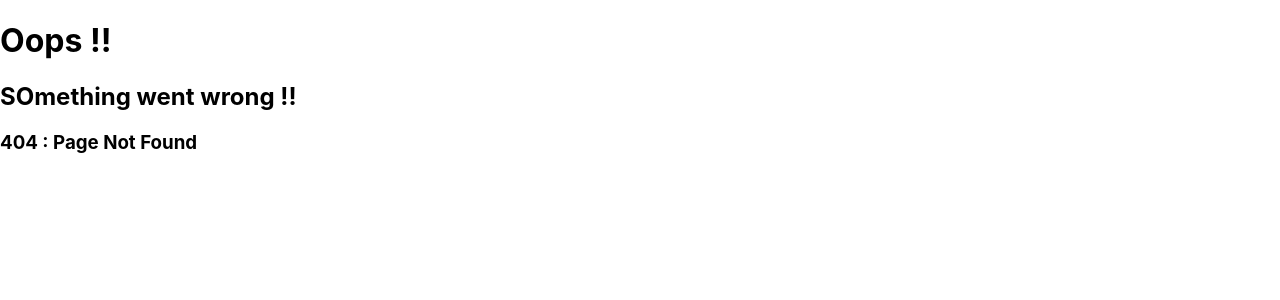
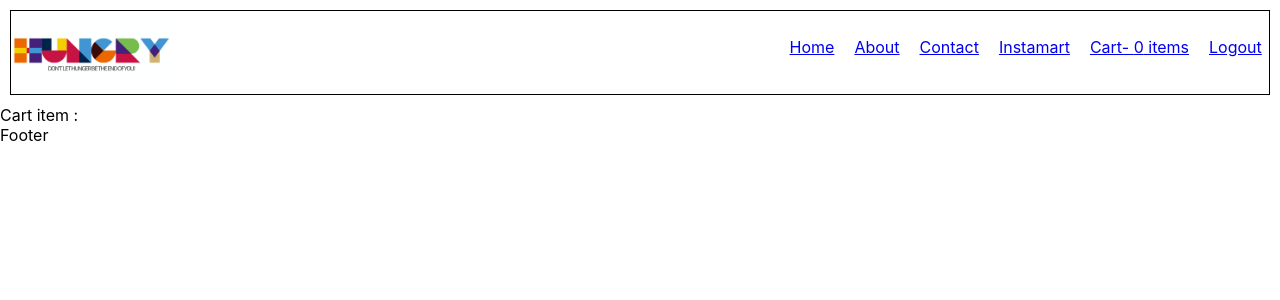
Before and after one commit to nitesh-1810/hungry, a React (Create React App) app: page /cart in a window 1280 px wide. Before the commit this address had no page. Shown: the top 300 px of the page. Built offline with nearby package versions, Linux system fonts and the light colour scheme; the HTML template or start-up script is replaced by a standard one.

Commit message:
Added cart page & use Redux toolkit for adding items in cart.

```diff
--- a/package.json
+++ b/package.json
@@ -3,11 +3,13 @@
   "version": "0.1.0",
   "private": true,
   "dependencies": {
+    "@reduxjs/toolkit": "^1.9.5",
     "@testing-library/jest-dom": "^5.17.0",
     "@testing-library/react": "^13.4.0",
     "@testing-library/user-event": "^13.5.0",
     "react": "^18.2.0",
     "react-dom": "^18.2.0",
+    "react-redux": "^8.1.2",
     "react-router-dom": "^6.15.0",
     "react-scripts": "5.0.1",
     "web-vitals": "^2.1.4"
--- a/src/App.js
+++ b/src/App.js
@@ -9,6 +9,9 @@ import RestaurantMenu from "./components/RestaurantMenu";
 import Authentication from "./components/Authentication";
 import { lazy, Suspense } from "react";
 import Shimmer from "./components/Shimmer";
+import { Provider } from "react-redux";
+import store from "./utils/store";
+import Cart from "./components/Cart";
 
 const Instamart = lazy(() => import("./components/Instamart")); // Do not keep it inside component. Always keep on top where we import all components
 console.log("What", Instamart);
@@ -55,15 +58,23 @@ const appRouter = createBrowserRouter([
         path: "/authentication",
         element: <Authentication />,
       },
+      {
+        path: "/cart",
+        element: <Cart />,
+      },
     ],
   },
 ]);
 
 function App() {
   return (
-    <div className="app">
-      <RouterProvider router={appRouter} />
-    </div>
+    // Provide my store to app
+    // store is need to be connect to our application. Because they are different from each other. We have to tell our application that this is our Redux store. So we need a provider to provide store to our application.
+    <Provider store={store}>
+      <div className="app">
+        <RouterProvider router={appRouter} />
+      </div>
+    </Provider>
   );
 }
 
--- /dev/null
+++ b/src/components/Cart.js
@@ -0,0 +1,9 @@
+import React from "react";
+import { useSelector } from "react-redux";
+
+const Cart = () => {
+  const cartItem = useSelector((store) => store.cart.items);
+  return <div>Cart item : {cartItem[1]?.card?.info?.name}</div>;
+};
+
+export default Cart;
--- a/src/components/Navbar.js
+++ b/src/components/Navbar.js
@@ -1,4 +1,5 @@
 import React, { useState } from "react";
+import { useSelector } from "react-redux";
 import { Link } from "react-router-dom";
 
 const Navbar = () => {
@@ -6,6 +7,10 @@ const Navbar = () => {
 
   const toggleButton = () => setLoginToggle(!loginToggle);
 
+  //useSelector is bridge b/w redux store and component
+  // Using useSelector we subscribe the store
+  const cartItems = useSelector((store) => store.cart.items);
+  console.log("navbar", cartItems);
   return (
     <>
       <div className="nav-item">
@@ -22,7 +27,9 @@ const Navbar = () => {
           <li>
             <Link to="/instamart">Instamart</Link>
           </li>
-          <li>Cart</li>
+          <li>
+            <Link to="/cart">Cart- {cartItems.length} items</Link>
+          </li>
           <li className="Loginbutton" onClick={toggleButton}>
             <Link to="/authentication">{loginToggle ? "Login" : "Logout"}</Link>
           </li>
--- a/src/components/RestaurantMenu.js
+++ b/src/components/RestaurantMenu.js
@@ -1,6 +1,8 @@
 import React, { useEffect, useState } from "react";
 import { useParams } from "react-router-dom";
 import { IMG_CDN_URL } from "../config";
+import { addItem } from "../utils/cartSlice";
+import { useDispatch } from "react-redux";
 
 const RestaurantMenu = () => {
   // Here we read a dynamic URL params
@@ -42,6 +44,12 @@ const RestaurantMenu = () => {
     []
   );
 
+  const dispatch = useDispatch();
+
+  const addFoodItem = (item) => {
+    dispatch(addItem(item)); // dispatch an action which is addItem -> addItem('item/Banana example' as argument of action.payload parameter in cartSlice -> reducers -> addItem function (state, action.payload'item/Banana')).
+  };
+
   return (
     <div className="restaurantMenu">
       <div>
@@ -51,18 +59,21 @@ const RestaurantMenu = () => {
         </h1>
         {restaurantInfo !== "" && (
           <img
+            style={{ width: 200, height: 200 }}
             src={IMG_CDN_URL + restaurantInfo?.cloudinaryImageId}
             alt="restaurantImg"
           />
         )}
         <h1>{restaurantInfo.name}</h1>
         <h2>{restaurantInfo.city}</h2>
-        <h3>{restaurantInfo.city}</h3>
       </div>
+
       <div>
+        <h3>Menu</h3>
         {restaurantMenuItem?.map((item, index) => (
           <h4 key={item.card.info.id}>
-            {index} : {item.card.info.name}
+            {index} : {item.card.info.name}{" "}
+            <button onClick={() => addFoodItem(item)}>Add</button>
           </h4>
         ))}
       </div>
--- a/src/utils/UserContext.js
+++ b/src/utils/UserContext.js
@@ -4,4 +4,6 @@ const UserContext = createContext({
   user: { name: "John", email: "john@gmail.com" },
 });
 
+UserContext.displayName = "UserContext";
+
 export default UserContext;
--- /dev/null
+++ b/src/utils/cartSlice.js
@@ -0,0 +1,52 @@
+import { createSlice } from "@reduxjs/toolkit";
+
+// Creating slice
+const cartSlice = createSlice({
+  name: "cart",
+  initialState: {
+    items: [],
+  },
+  // here we define what action will call what reducer.
+  reducers: {
+    // reducers have action with name and reducer function corresponding to that action.
+
+    // here we doing mapping b/w action and reducer function.
+    // reducer function takes two parameter state and action payload
+    //action is that data, which is coming in .Action payload is the place where we will get the item which we will have to add to the cart. So this is basically when we will be dispatching, our actions.
+    // state is initialState.
+
+    // Function to modify the state
+    addItem: (state, action) => {
+      // logic to modify the state, simply we push element and directly modify state, we not do anything like state of component set state like that.
+      // to put item inside state we do this push operation.
+      //When we click on add button, We will dispatching an action. Then we will pass some data, we will recieve that data here (action.payload).
+      // intially state value is initial value of initalState. When we change data into our cart, that will be current state value.
+      state.items.push(action.payload);
+      // this function never return anything. They only take state and modifing it.
+    },
+    removeItem: (state, action) => {
+      state.items.pop();
+    },
+    clearCart: (state) => {
+      state.items = [];
+    },
+  },
+});
+
+// So component need to access these slices. So, we will export actions and reducer from here.
+
+// exporting action. We doing named export because there are bunch of actions.
+
+/* Assume cartSlice obj is , define in Redux is like this
+ cartSlice= {
+    actions:{addItem, removeItem, clearCart},
+    reducer:{all reducers here}
+ }
+
+*/
+
+// destructuring actions here
+
+export const { addItem, removeItem, clearCart } = cartSlice.actions;
+
+export default cartSlice.reducer; // this is the way Redux Toolkit say to export reducer. It will wrap all these reducers from slices and export them. cartSlice.reducer this dot reducer is different from reducers of slices. This will combine all reducers of slices and create one reducer and export it.
--- /dev/null
+++ b/src/utils/store.js
@@ -0,0 +1,17 @@
+import { configureStore } from "@reduxjs/toolkit";
+import cartSlice from "./cartSlice"; // import default export of cartSlice which is cartSlice.reducer.
+
+// store contain slices
+// all reducer from cartSlice/slice we get and put inside store
+const store = configureStore({
+  // Only one reducer having all slices
+  reducer: {
+    cart: cartSlice, // all reducer from cartSlice we get and put inside store
+    // all other slices are come here for e.g.
+    // user: userSlice
+  },
+});
+
+export default store;
+
+// store is need to connect to our application. Because they are different from each other. We have to tell our application that this is our Redux store. So we need a provider to provide store to our application.
```
Also changed, not shown: 1 other file (tests, documents, lock files or other folders).
